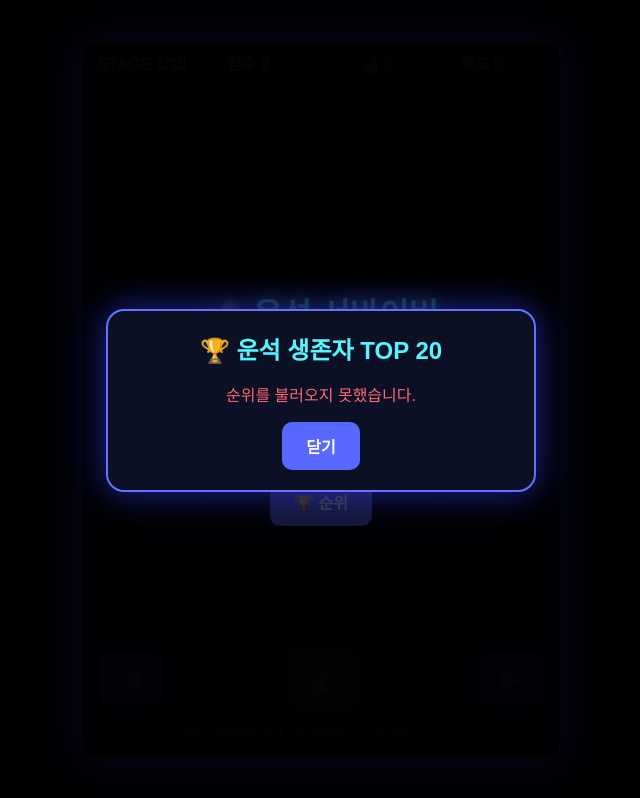
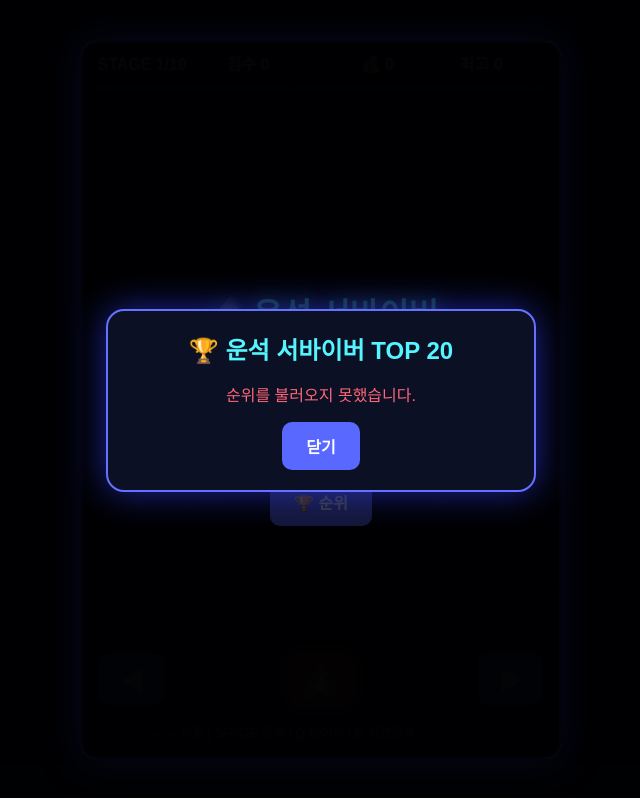
Before and after one commit to cucumber555/cucumber555.github.io, a plain HTML site: page 54/game.html in a window 1280 px wide. Both pictures are taken after a click on the button "🏆 순위". Shown: the whole page, without its empty margins (319-959 px from the left). Drawn offline with nearby package versions, Linux system fonts and the light colour scheme; no server answers.

Commit message:
Update game.html

```diff
--- a/54/game.html
+++ b/54/game.html
@@ -158,7 +158,7 @@ ontouchcancel="touchRight=false">
 </div>
 <div id="rankingModal" style="display:none;position:fixed;inset:0;background:rgba(0,0,0,.78);z-index:100;align-items:center;justify-content:center;padding:18px;">
   <div style="width:min(92vw,430px);max-height:86vh;overflow:auto;background:#0b1024;color:white;border:2px solid #6572ff;border-radius:18px;padding:20px;box-shadow:0 0 35px #3040ff99;">
-    <h2 style="text-align:center;margin:0 0 15px;color:#55f5ff;">🏆 운석 생존자 TOP 20</h2>
+    <h2 style="text-align:center;margin:0 0 15px;color:#55f5ff;">🏆 운석 서바이버 TOP 20</h2>
     <div id="rankingList"></div>
     <button onclick="closeRanking()" style="display:block;margin:16px auto 0;">닫기</button>
   </div>
```
